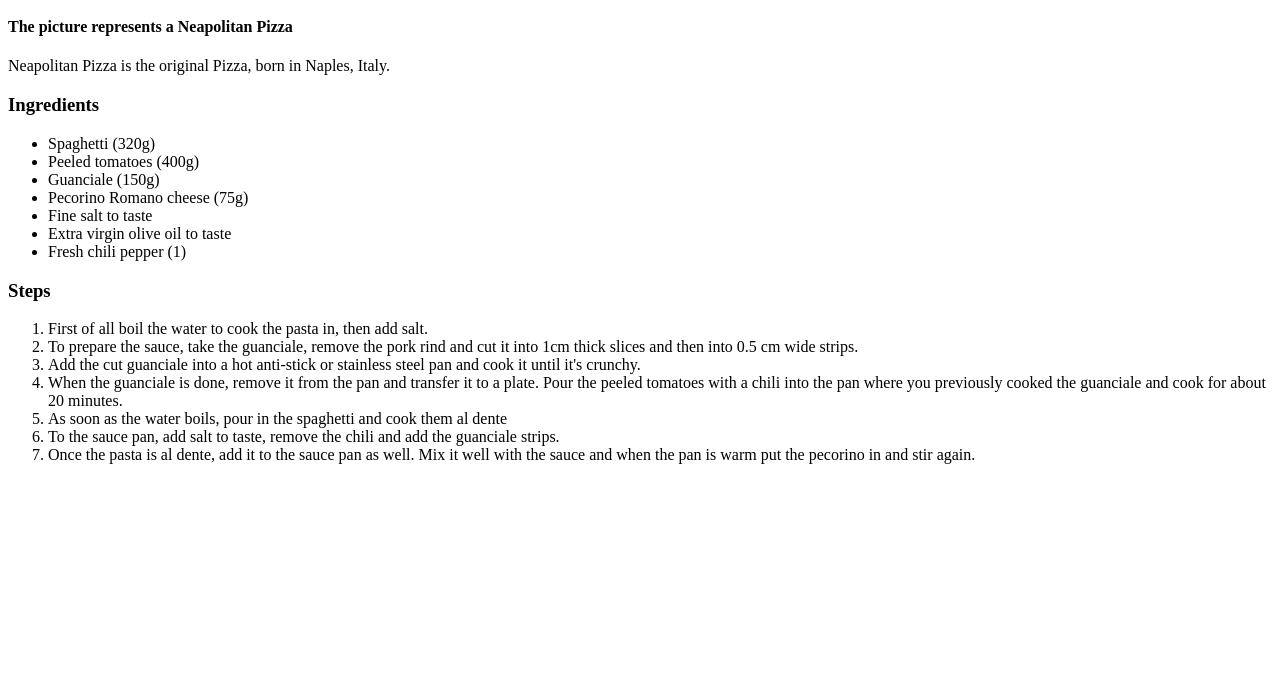
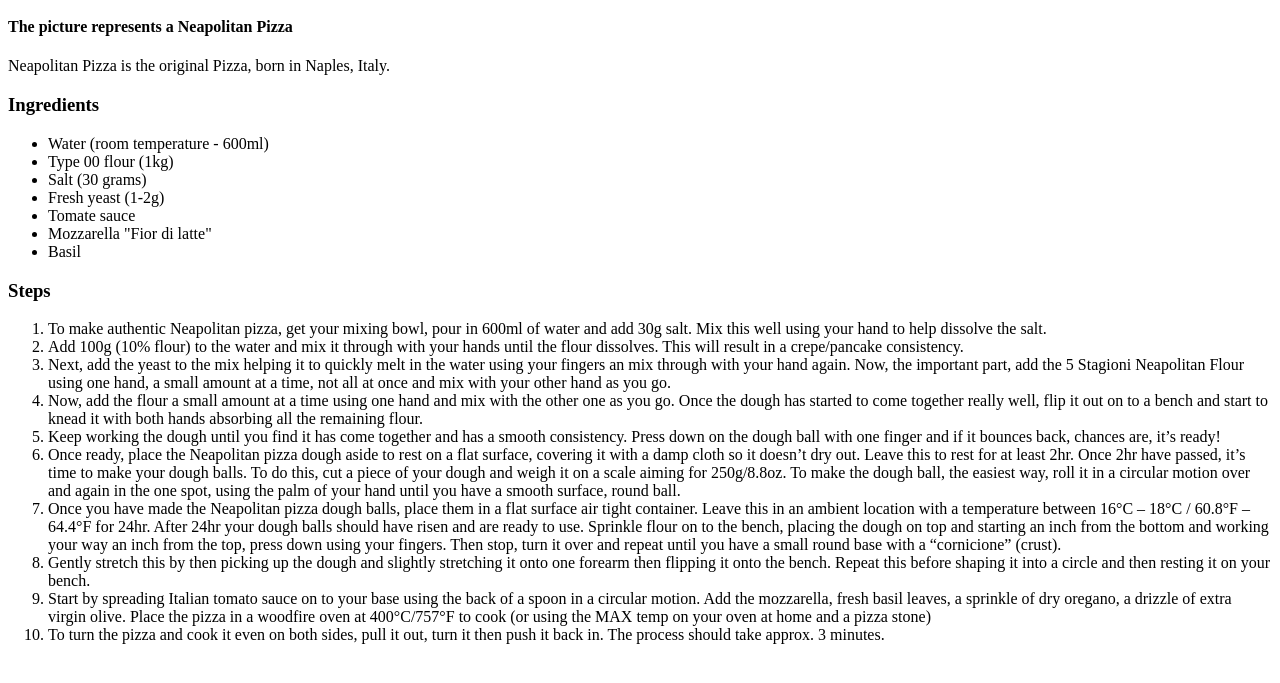
Before and after one commit to jacopop0039/odin-recipes, a plain HTML site: page recipes/pizza-napoletana.html in a window 1280 px wide. Shown: the part 101-784 px from the top of the page. Drawn offline with Linux system fonts and the light colour scheme.

Commit message:
Updated Ingredients and Steps.

```diff
--- a/recipes/pizza-napoletana.html
+++ b/recipes/pizza-napoletana.html
@@ -12,24 +12,33 @@
                 <p>Neapolitan Pizza is the original Pizza, born in Naples, Italy.</p>
     <h3>Ingredients</h3>
         <ul>
-            <li>Spaghetti (320g)</li>
-            <li>Peeled tomatoes (400g)</li>
-            <li>Guanciale (150g)</li>
-            <li>Pecorino Romano cheese (75g)</li>
-            <li>Fine salt to taste</li>
-            <li>Extra virgin olive oil to taste</li>
-            <li>Fresh chili pepper (1)</li>
+            <li>Water (room temperature - 600ml)</li>
+            <li>Type 00 flour (1kg)</li>
+            <li>Salt (30 grams)</li>
+            <li>Fresh yeast (1-2g)</li>
+            <li>Tomate sauce</li>
+            <li>Mozzarella "Fior di latte"</li>
+            <li>Basil</li>
         </ul>
 
     <h3>Steps</h3>
         <ol>
-            <li>First of all boil the water to cook the pasta in, then add salt.</li>
-            <li>To prepare the sauce, take the guanciale, remove the pork rind and cut it into 1cm thick slices and then into 0.5 cm wide strips.</li>
-            <li>Add the cut guanciale into a hot anti-stick or stainless steel pan and cook it until it's crunchy.</li>
-            <li>When the guanciale is done, remove it from the pan and transfer it to a plate. Pour the peeled tomatoes with a chili into the pan where you previously cooked the guanciale and cook for about 20 minutes.</li>
-            <li>As soon as the water boils, pour in the spaghetti and cook them al dente</li>
-            <li>To the sauce pan, add salt to taste, remove the chili and add the guanciale strips.</li>
-            <li>Once the pasta is al dente, add it to the sauce pan as well. Mix it well with the sauce and when the pan is warm put the pecorino in and stir again.</li>
+            <li>To make authentic Neapolitan pizza, get your mixing bowl, pour in 600ml of water and add 30g salt. Mix this well using your hand to help dissolve the salt.</li>
+            <li>Add 100g (10% flour) to the water and mix it through with your hands until the flour dissolves. This will result in a crepe/pancake consistency.</li>
+            <li>Next, add the yeast to the mix helping it to quickly melt in the water using your fingers an mix through with your hand again. Now, the important part, add the 5 Stagioni Neapolitan Flour using one hand, a small amount at a time, not all at once and mix with your other hand as you go.</li>
+            <li>Now, add the flour a small amount at a time using one hand and mix with the other one as you go. Once the dough has started to come together really well, flip it out on to a bench and start to knead it with both hands absorbing all the remaining flour. </li>
+            <li>Keep working the dough until you find it has come together and has a smooth consistency. Press down on the dough ball with one finger and if it bounces back, chances are, it’s ready!</li>
+            <li>Once ready, place the Neapolitan pizza dough aside to rest on a flat surface, covering it with a damp cloth so it doesn’t dry out. Leave this to rest for at least 2hr.
+                Once 2hr have passed, it’s time to make your dough balls. To do this, cut a piece of your dough and weigh it on a scale aiming for 250g/8.8oz.
+                To make the dough ball, the easiest way, roll it in a circular motion over and again in the one spot, using the palm of your hand until you have a smooth surface, round ball.</li>
+            <li>Once you have made the Neapolitan pizza dough balls, place them in a flat surface air tight container. Leave this in an ambient location with a temperature between 16°C – 18°C / 60.8°F – 64.4°F for 24hr.
+                After 24hr your dough balls should have risen and are ready to use. Sprinkle flour on to the bench, placing the dough on top and starting an inch from the bottom and working your way an inch from the top, press down using your fingers. Then stop, turn it over and repeat until you have a small round base with a “cornicione” (crust).</li>
+            <li>Gently stretch this by then picking up the dough and slightly stretching it onto one forearm then flipping it onto the bench. Repeat this before shaping it into a circle and then resting it on your bench.</li>
+            <li>Start by spreading Italian tomato sauce on to your base using the back of a spoon in a circular motion.
+                Add the mozzarella, fresh basil leaves, a sprinkle of dry oregano, a drizzle of extra virgin olive.
+                Place the pizza in a woodfire oven at 400°C/757°F to cook (or using the MAX temp on your oven at home and a pizza stone)
+                </li>
+            <li>To turn the pizza and cook it even on both sides, pull it out, turn it then push it back in. The process should take approx. 3 minutes.</li>
         </ol>
 
 </body>
```
